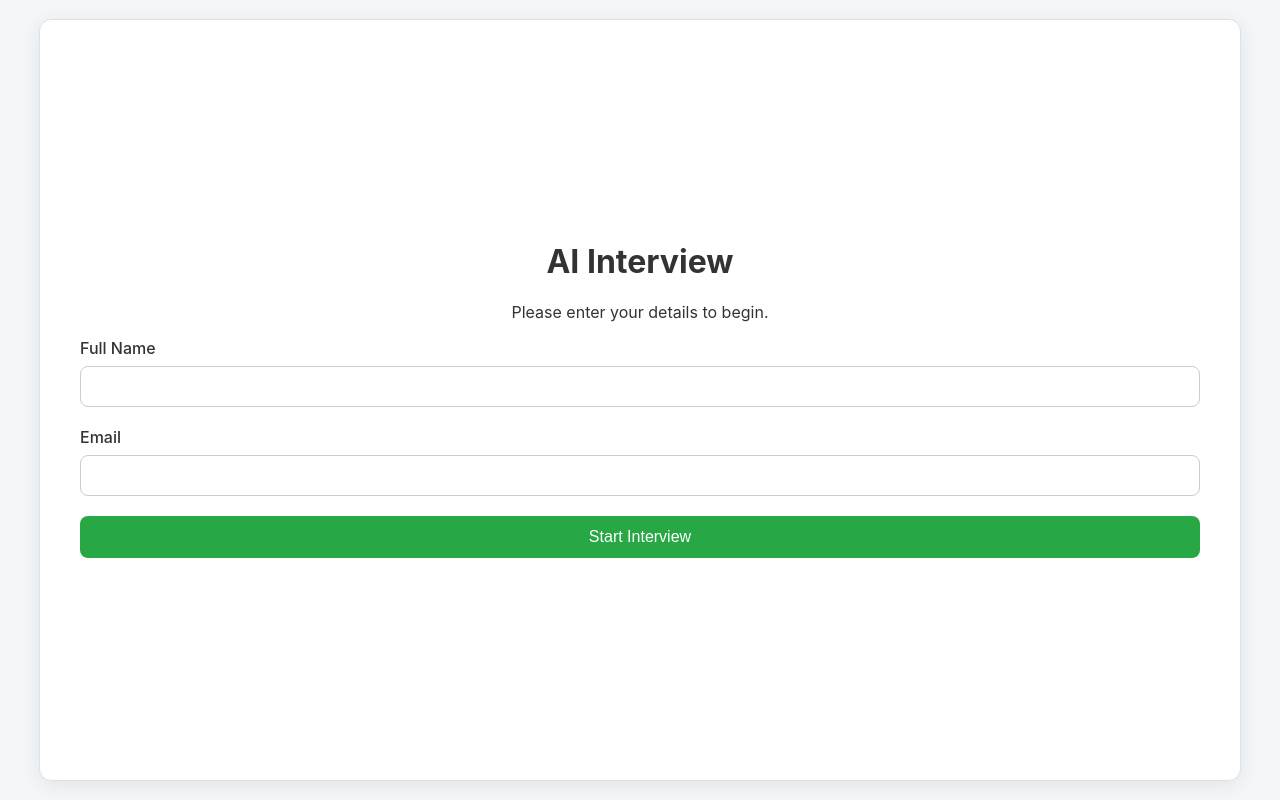
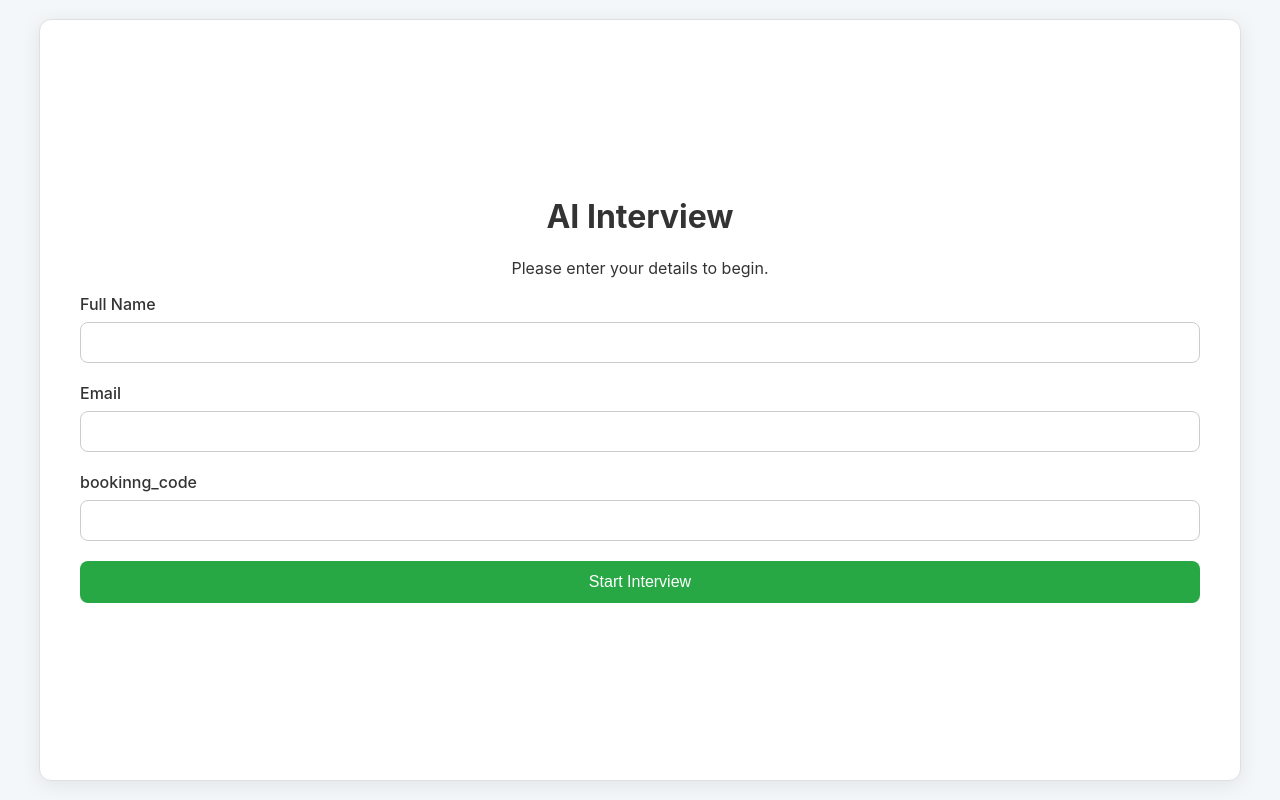
Before and after one commit to DhutaAzikira/AI-Interview, a FastAPI app: page / in a window 1280 px wide. Run offline with FastAPI, Linux system fonts and the light colour scheme; some libraries are stand-ins or nearby versions.

Commit message:
Modularized main.py into multiple router
Documented and fix some APIs, especially start_interview.

Documented API are in Postman

TODO:
AI Interview Must Connect Working to N8N

```diff
--- a/routes/InterviewRouter.py
+++ b/routes/InterviewRouter.py
@@ -1,6 +1,8 @@
 import httpx
-from fastapi import APIRouter, Request, WebSocket, WebSocketDisconnect
+from fastapi import APIRouter, Request, WebSocket, WebSocketDisconnect, File, UploadFile
 from starlette.responses import JSONResponse
+from typing_extensions import Annotated
+
 from helper import send_personal_message, connect, disconnect, forward_answer_to_n8n, SESSIONS
 
 N8N_START_INTERVIEW_URL = "http://localhost:5678/webhook-test/starts-interview"
--- a/static/interview.js
+++ b/static/interview.js
@@ -39,7 +39,9 @@ async function startInterview(event) {
     const formData = new FormData(userDetailsForm);
     const fullName = formData.get('fullName');
     const email = formData.get('email');
+    const booking_code = formData.get('booking_code');
 
+    console.log(`LOG: Starting interview with fullName=${fullName}, email=${email}, booking_code=${booking_code}`);
     if (!fullName || !email) {
         alert('Please fill out all fields.');
         return;
@@ -58,7 +60,7 @@ async function startInterview(event) {
         const response = await fetch('/api/interview/start', {
             method: 'POST',
             headers: { 'Content-Type': 'application/json' },
-            body: JSON.stringify({ fullName, email })
+            body: JSON.stringify({ fullName, email, booking_code })
         });
 
         if (!response.ok) {
@@ -72,9 +74,9 @@ async function startInterview(event) {
         connectToBackendControlSocket();
 
         // This is now UNCOMMENTED to activate the avatar
-        await initializeHeyGenAvatar();
+        // await initializeHeyGenAvatar();
 
-        await startGladiaConnection();
+        // await startGladiaConnection();
 
         statusText.innerText = "Waiting for first question...";
         console.log("LOG: Initial setup complete. Waiting for first question from backend.");
--- a/templates/index.html
+++ b/templates/index.html
@@ -21,6 +21,10 @@
                 <div class="form-group">
                     <label for="email">Email</label>
                     <input type="email" id="email" name="email" required>
+                </div>
+                <div class="form-group">
+                    <label for="booking_code">bookinng_code</label>
+                    <input type="text" id="booking_code" name="booking_code" required>
                 </div>
                 <button type="submit" id="start-button">Start Interview</button>
             </form>
```
